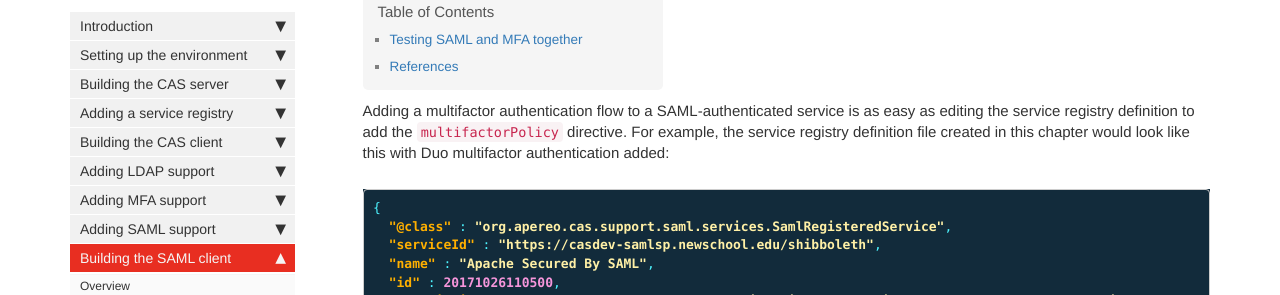
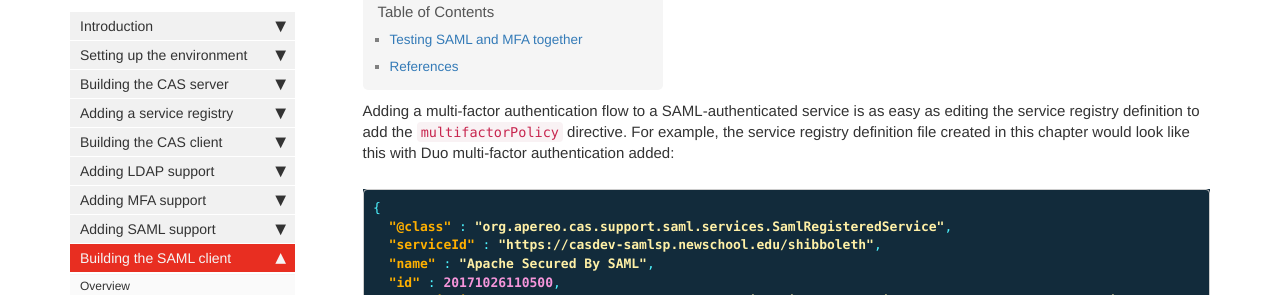
Before and after one commit to dacurry-tns/deploying-apereo-cas, a Jekyll site: the page built from pages/building/samlclient/adding-mfa-to-saml-auth.md, in a window 1280 px wide and 1400 px high. Shown: the part 207-502 px from the top of the window. Built offline with Jekyll 4.4.1, drawn with Linux system fonts in a browser that asks for light colours; nearby versions of some CDN libraries; comment, search, counter and statistics services are not loaded; some of the changed text lies outside the part shown.

Commit message:
Corrected "multifactor" -> "multi-factor"

````diff
--- a/pages/building/samlclient/adding-mfa-to-saml-auth.md
+++ b/pages/building/samlclient/adding-mfa-to-saml-auth.md
@@ -1,12 +1,12 @@
 ---
 title: Adding MFA to SAML authentication
-last_updated: October 27, 2017
+last_updated: July 31, 2018
 sidebar: main_sidebar
 permalink: building_samlclient_adding-mfa-to-saml-auth.html
 summary:
 ---
 
-Adding a multifactor authentication flow to a SAML-authenticated service is as easy as editing the service registry definition to add the `multifactorPolicy` directive. For example, the service registry definition file created in this chapter would look like this with Duo multifactor authentication added:
+Adding a multi-factor authentication flow to a SAML-authenticated service is as easy as editing the service registry definition to add the `multifactorPolicy` directive. For example, the service registry definition file created in this chapter would look like this with Duo multi-factor authentication added:
 
 ```json
 {
@@ -58,7 +58,7 @@ Instead, to test SAML and MFA together, just add the `multifactorPolicy` attribu
 ## References
 
 * [CAS 5: Duo Security Authentication][casdoc-mfa-duo]
-* [CAS 5: Configuration Properties: Multifactor Authentication][casdoc-mfa-props]
+* [CAS 5: Configuration Properties: Multi-factor Authentication][casdoc-mfa-props]
 
 {% include reflinks.md %}
 {% include links.html %}
````
Also changed, not shown: pages/building/server/mfa/install-and-test-the-application.md (+2 -2 lines), pages/building/server/mfa/overview.md (+4 -4 lines), pages/building/server/mfa/update-the-service-registry.md (+3 -3 lines), pages/building/server/saml/overview.md (+2 -2 lines).
